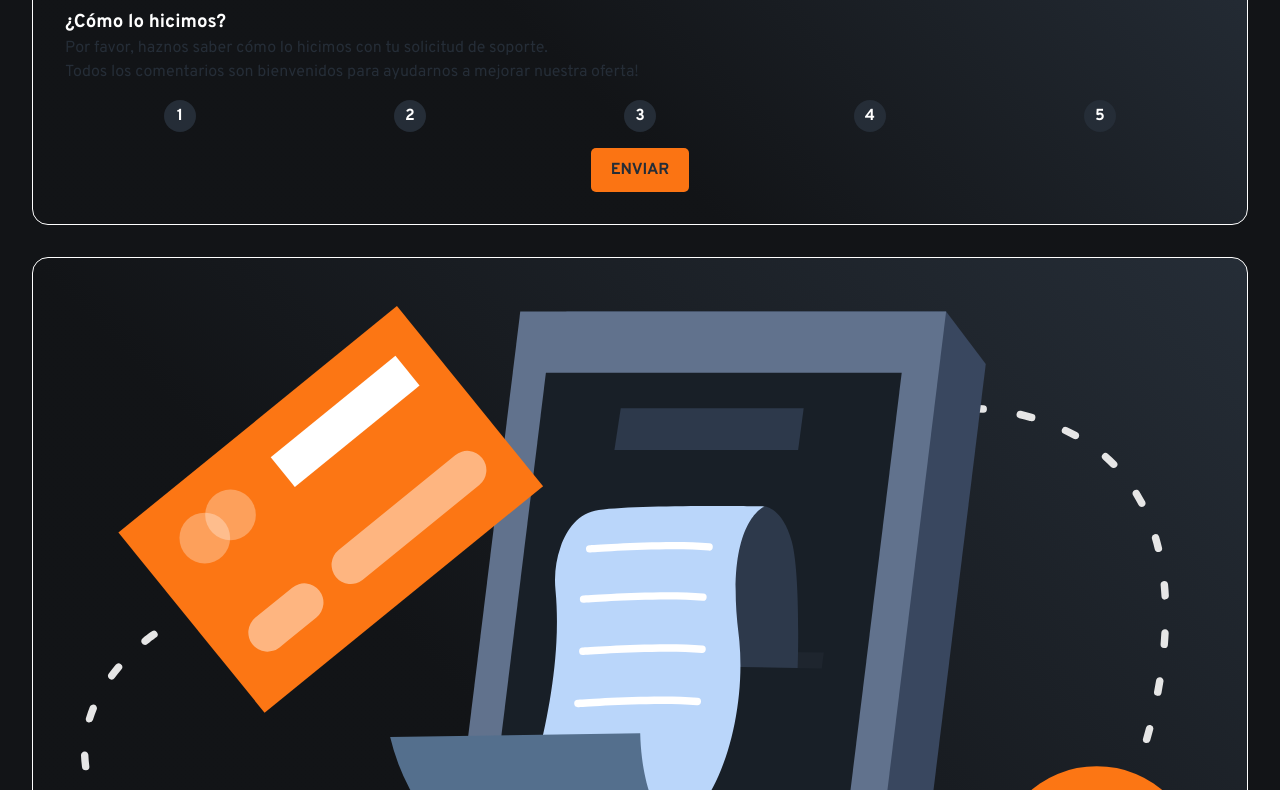
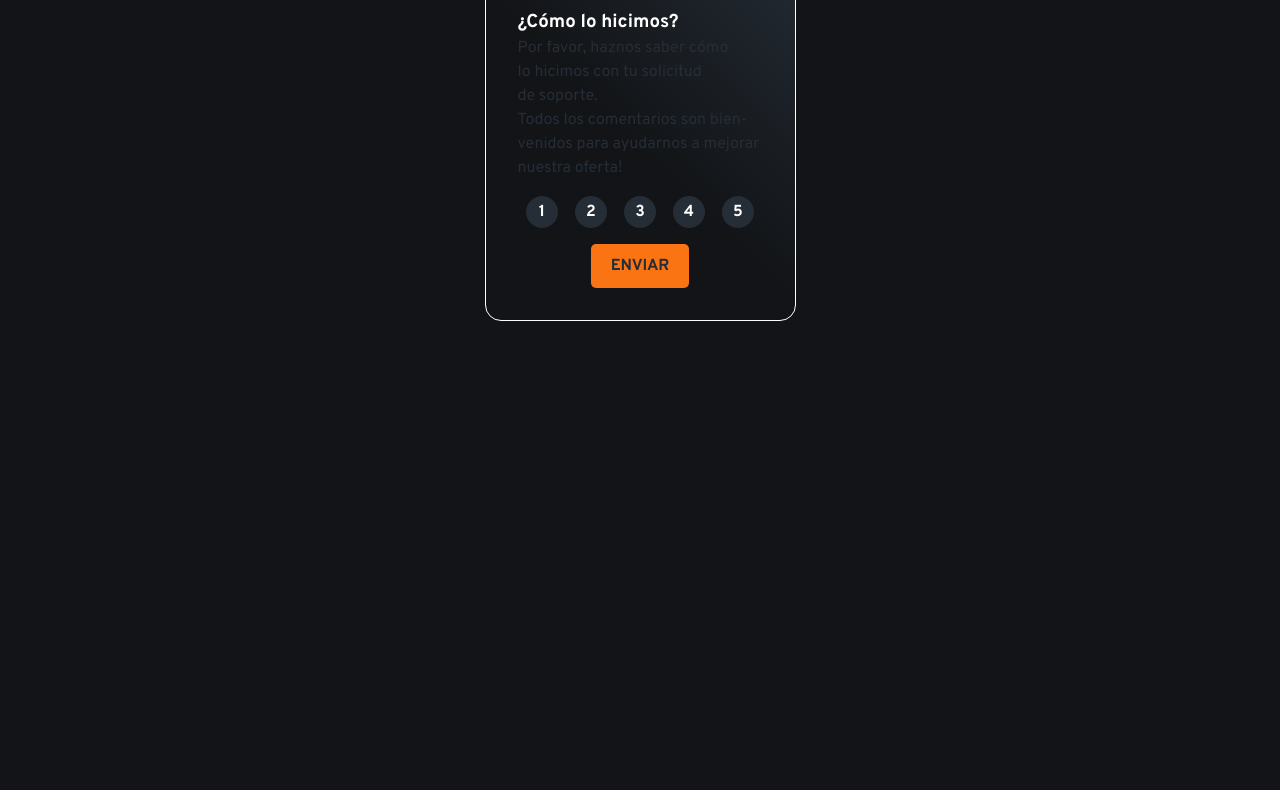
Before and after one commit to DaAlexis24/examenUD1-Daniel_Soledad, a website: page index.html in a window 1280 px wide. Shown: the part 121-911 px from the top of the page. After the commit the page ends 800 px from the top, so only its background shows below. Drawn offline with Linux system fonts and the light colour scheme.

Commit message:
Add main.js and update styles and index

```diff
--- a/index.html
+++ b/index.html
@@ -16,6 +16,7 @@
     />
     <link rel="stylesheet" href="/styles/reset.css" />
     <link rel="stylesheet" href="/styles/main.css" />
+    <script src="/scripts/main.js" defer></script>
     <title>DS Components - Encuesta de Calificación</title>
   </head>
   <body>
@@ -35,13 +36,11 @@
           </p>
         </section>
         <section class="choices-container">
-          <ul>
-            <li>1</li>
-            <li>2</li>
-            <li>3</li>
-            <li>4</li>
-            <li>5</li>
-          </ul>
+          <button data-value="1">1</button>
+          <button data-value="2">2</button>
+          <button data-value="3">3</button>
+          <button data-value="4">4</button>
+          <button data-value="4">5</button>
         </section>
         <section class="button-container">
           <button type="submit">ENVIAR</button>
--- /dev/null
+++ b/scripts/main.js
@@ -0,0 +1,27 @@
+const choicesList = document.querySelectorAll(".choices-container button");
+console.log(choicesList);
+const sendReply = document.querySelector(".button-container button");
+const principalContainer = document.querySelector(".container");
+const greetingsContainer = document.querySelector(".greetings-container");
+const showAnswer = document.querySelector(".show-answer");
+console.dir(showAnswer);
+let answer = null;
+principalContainer.style.display = "block";
+greetingsContainer.style.display = "none";
+
+choicesList.forEach((button) => {
+  button.addEventListener("click", () => {
+    choicesList.forEach((btn) => btn.classList.remove("active"));
+    button.classList.add("active");
+    answer = button.textContent;
+    console.log(answer);
+  });
+});
+
+sendReply.addEventListener("click", () => {
+  if (answer) {
+    principalContainer.style.display = "none";
+    greetingsContainer.style.display = "block";
+    showAnswer.textContent = `Seleccionaste ${answer} de 5`;
+  }
+});
--- a/styles/main.css
+++ b/styles/main.css
@@ -15,10 +15,13 @@ body {
     background-color: var(--neutral-very-dark);
     font-family: var(--font-primary);
     font-size: var(--size-base);
+    display: flex;
+    justify-content: center;
+    align-items: center;
 }
 
 main {
-    min-width: var(--mobile-size);
+    max-width: var(--mobile-size);
 }
 
 h1 {
@@ -33,17 +36,12 @@ p {
 
 .choices-container {
     margin: 0;
-}
-
-ul {
-    list-style: none;
     margin-top: 1rem;
     margin-bottom: 1rem;
     padding: 0;
     display: flex;
     justify-content: space-around;
-    flex-wrap: initial;
-    li {
+    button {
         background-color: var(--neutral-dark-blue);
         color: var(--neutral-white);
         font-weight: var(--weight-high);
@@ -58,13 +56,15 @@ ul {
         align-items: center;
         text-align: center;
     }
-    li:hover {
-        background-color: var(--neutral-white);
-        color: var(--neutral-very-dark);
-    }
 }
 
-button {
+.choices-container button:hover,
+.choices-container button.active {
+    background-color: var(--neutral-white);
+    color: var(--neutral-very-dark);
+}
+
+.button-container button {
     background-color: var(--primary-color);
     color: var(--neutral-dark-blue);
     font-weight: var(--weight-high);
```
